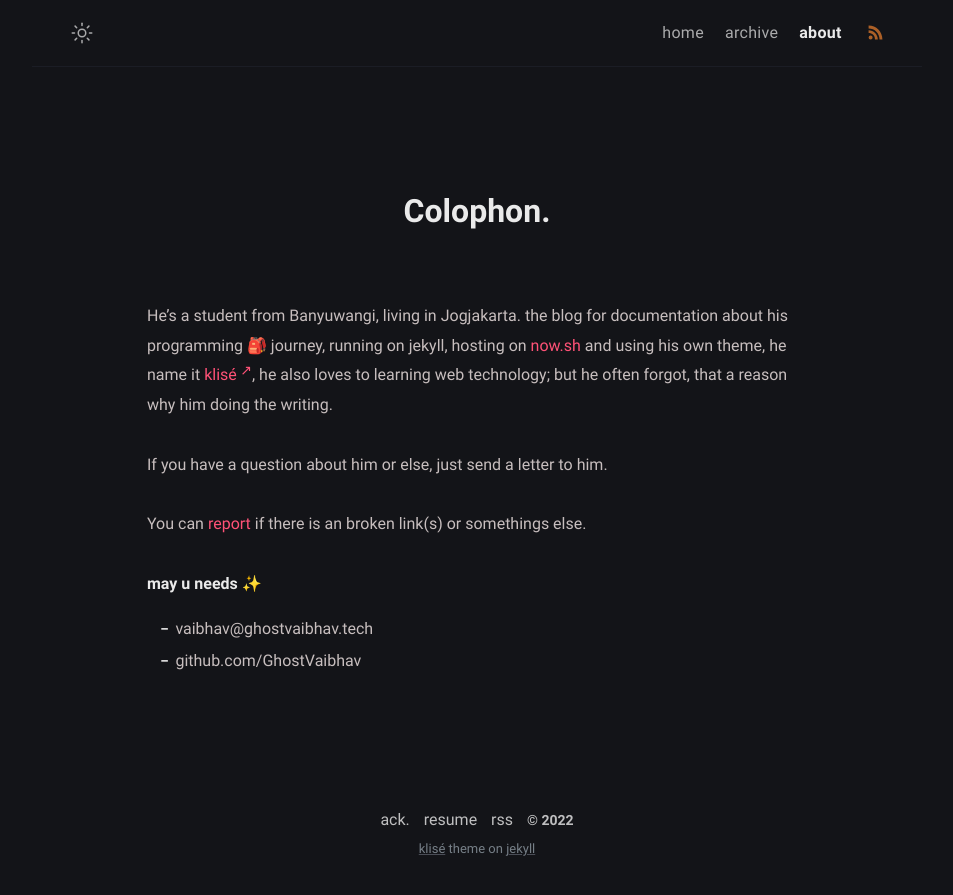
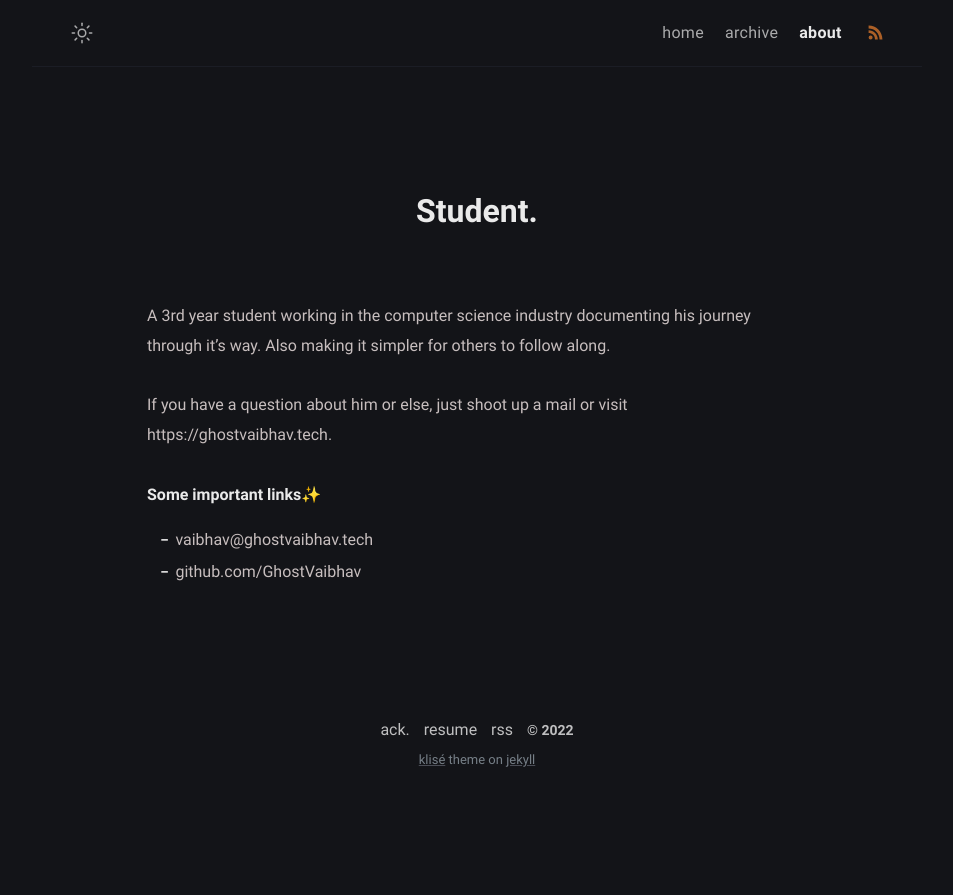
Before and after one commit to GhostVaibhav/blog-site, a Jekyll site: the page built from about.md, in a window 1280 px wide. Shown: the top 895 px of the page, without its empty margins (163-1116 px from the left). Built offline with Jekyll 4.4.1, drawn with Linux system fonts in a browser that asks for light colours.

Commit message:
Changed the about page

```diff
--- a/about.md
+++ b/about.md
@@ -1,18 +1,17 @@
 ---
-title: Colophon
+title: Student
 permalink: /about/
 layout: page
-excerpt: Hello peeps, I'm student of computer science from Banyuwangi, living in Jogjakarta. This blog for documentation about my programming journey, running on jekyll, hosting on netlify and using my own simple theme.
+excerpt: Hello peeps, I'm student of Computer Science from India, living in New Delhi. This blog for documentation about my programming journey, running on Jekyll, hosting on GitHub Pages.
 comments: false
 ---
 
-He's a student from Banyuwangi, living in Jogjakarta. the blog for documentation about his programming 🎒 journey, running on jekyll, hosting on [now.sh](http://now.sh) and using his own theme, he name it <a href="https://github.com/piharpi/jekyll-klise" target="_blank" rel="noopener">klisé</a>, he also loves to learning web technology; but he often forgot, that a reason why him doing the writing.
+A 3rd year student working in the computer science industry documenting his journey through it's way.
+Also making it simpler for others to follow along.
 
-If you have a question about him or else, just send a letter to him.
+If you have a question about him or else, just shoot up a mail or visit https://ghostvaibhav.tech.
 
-You can [report](http://github.com/piharpi/jekyll-klise/issues/new) if there is an broken link(s) or somethings else.
-
-**may u needs ✨**
+**Some important links✨**
 
 - {{ site.author.email }}
 - github.com/{{ site.author.github }}
```
